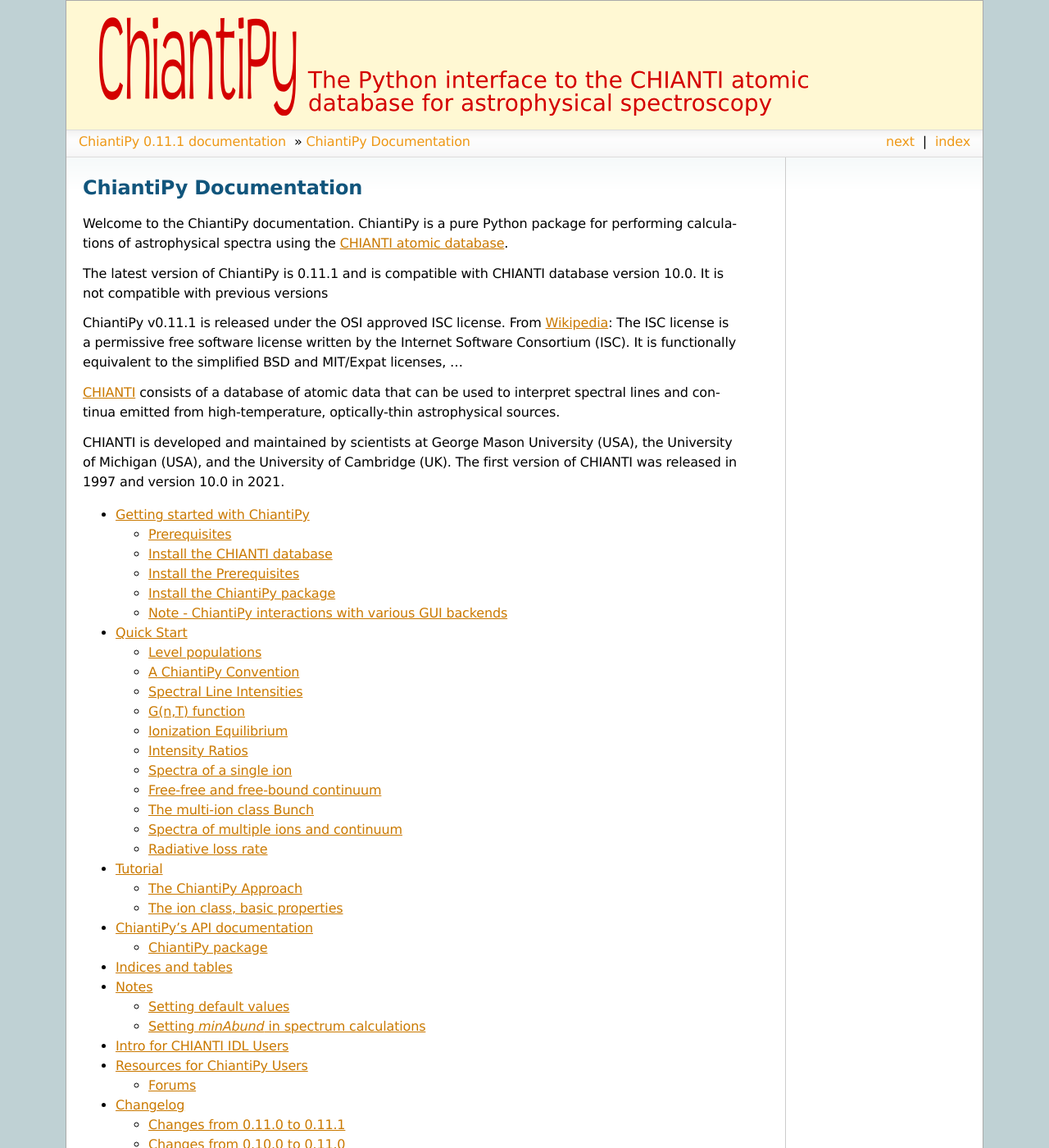
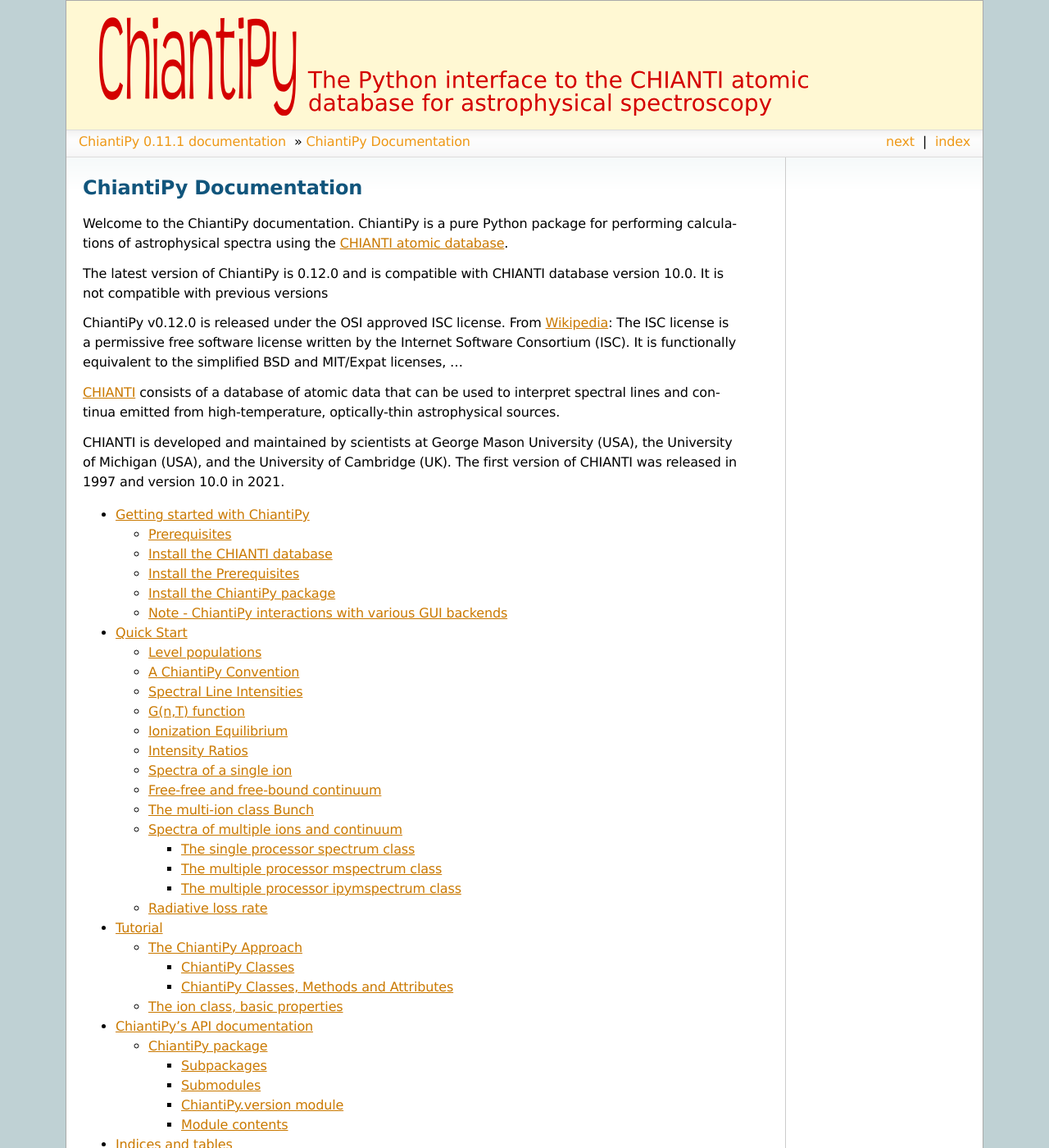
Before and after one commit to chianti-atomic/ChiantiPy, a Sphinx documentation site: the page built from docs/source/index.rst, in a window 1280 px wide and 1400 px high. Shown: the whole window at 82% size. Built offline with Sphinx 7.4.7, drawn with Linux system fonts in a browser that asks for light colours.

```diff
--- a/docs/source/index.rst
+++ b/docs/source/index.rst
@@ -8,16 +8,16 @@ ChiantiPy Documentation
 
 Welcome to the ChiantiPy documentation. ChiantiPy is a pure Python package for performing calculations of astrophysical spectra using the `CHIANTI atomic database <http://www.chiantidatabase.org/>`_.
 
-The latest version of ChiantiPy is 0.11.1 and is compatible with CHIANTI database version 10.0. It is not compatible with previous versions
+The latest version of ChiantiPy is 0.12.0 and is compatible with CHIANTI database version 10.0. It is not compatible with previous versions
 
-ChiantiPy v0.11.1 is released under the OSI approved ISC license. From `Wikipedia <https://en.wikipedia.org/w/index.php?title=ISC_license&oldid=664696993>`_: The ISC license is a permissive free software license written by the Internet Software Consortium (ISC). It is functionally equivalent to the simplified BSD and MIT/Expat licenses, ...
+ChiantiPy v0.12.0 is released under the OSI approved ISC license. From `Wikipedia <https://en.wikipedia.org/w/index.php?title=ISC_license&oldid=664696993>`_: The ISC license is a permissive free software license written by the Internet Software Consortium (ISC). It is functionally equivalent to the simplified BSD and MIT/Expat licenses, ...
 
 `CHIANTI <http://www.chiantidatabase.org/>`_ consists of a database of atomic data that can be used to interpret spectral lines and continua emitted from high-temperature, optically-thin astrophysical sources.
 
 CHIANTI is developed and maintained by scientists at George Mason University (USA), the University of Michigan (USA), and the University of Cambridge (UK). The first version of CHIANTI was released in 1997 and version 10.0 in 2021.
 
 .. toctree::
-   :maxdepth: 2
+   :maxdepth: 3
 
    getting_started
    quick_start
```
